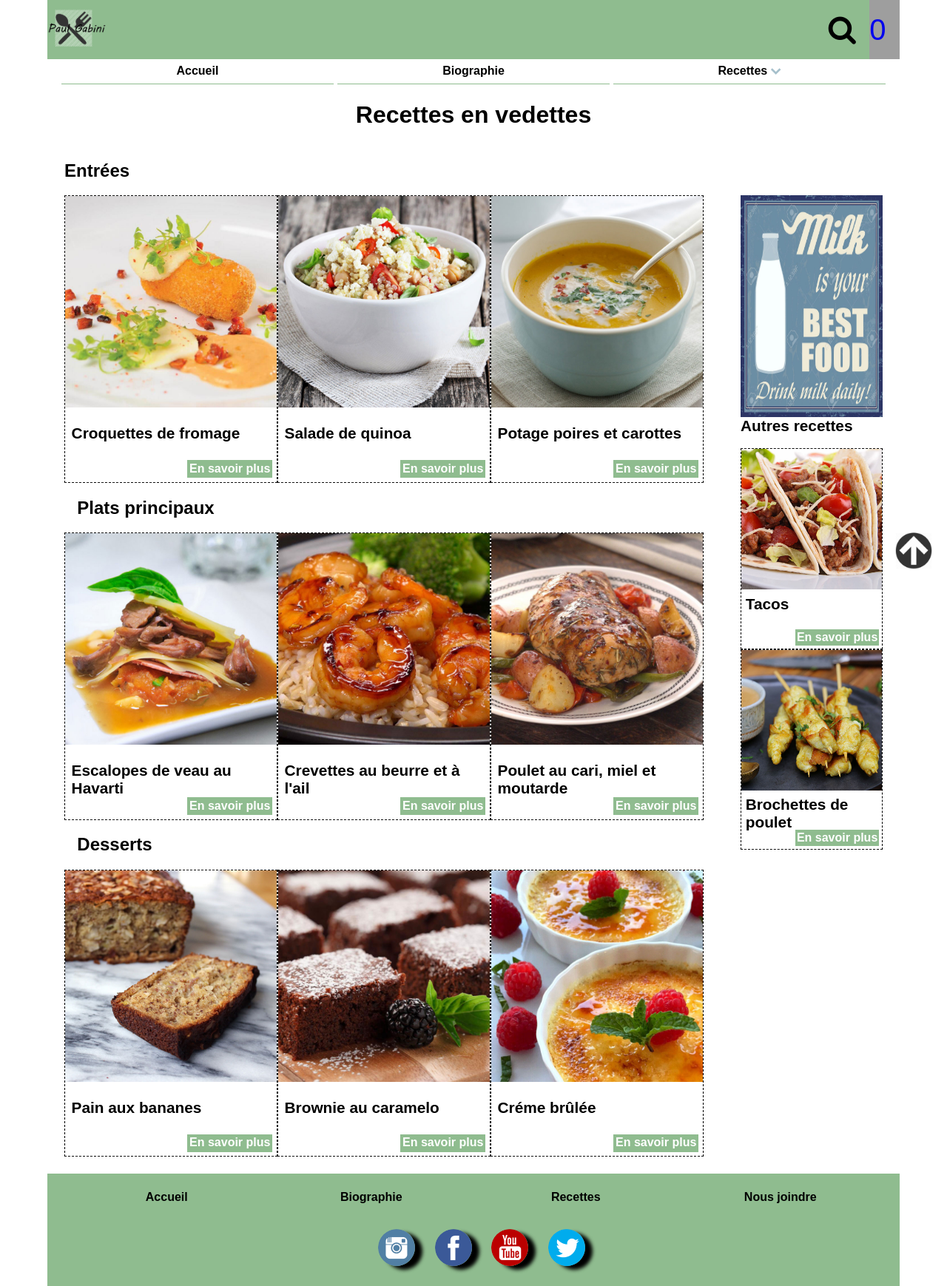
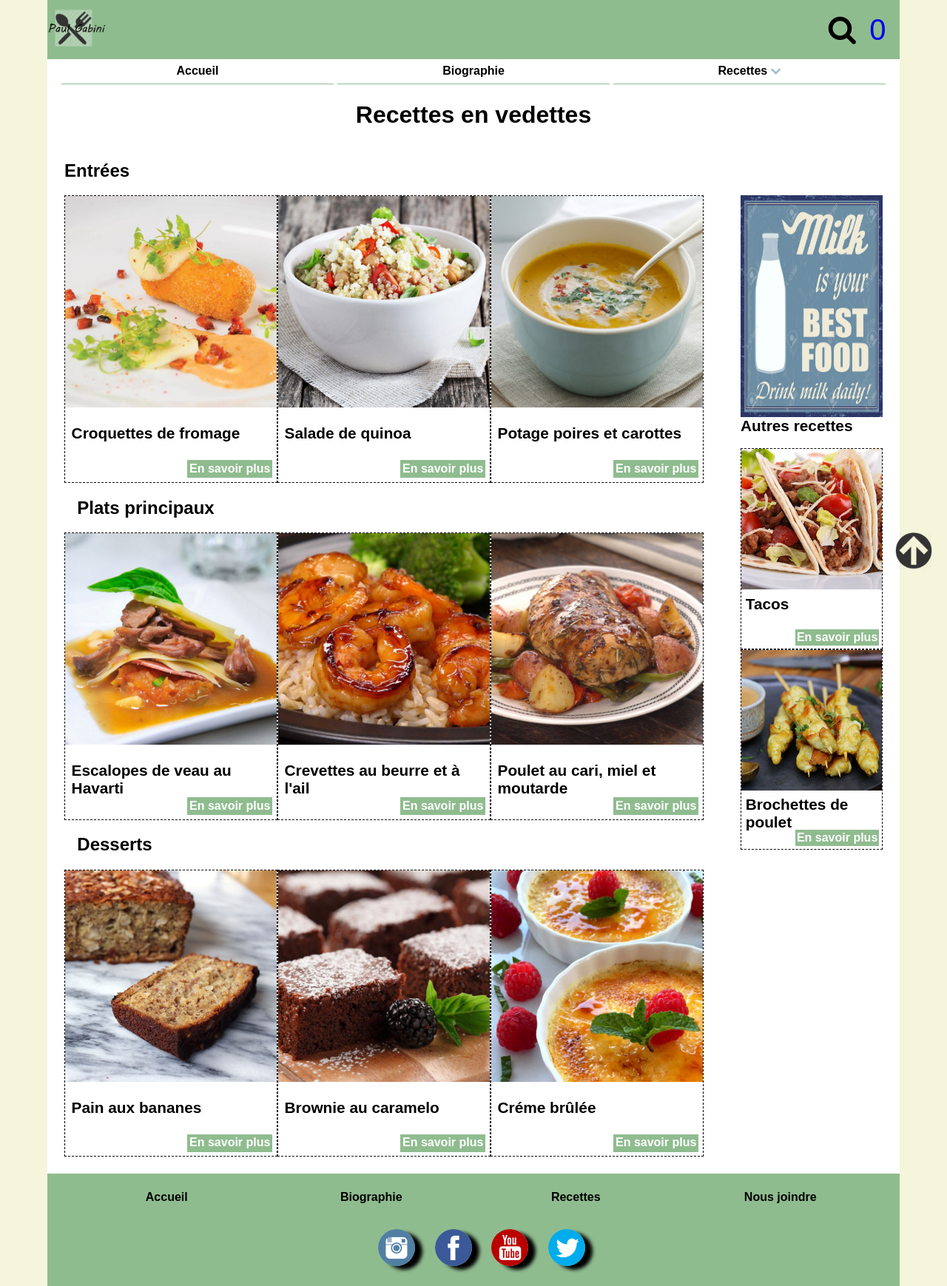
Before and after one commit to starkoi/projet-final, a PHP site: page /index.php in a window 1280 px wide. Shown: the whole page at 74% size. Run offline with PHP 8.4, Linux system fonts and the light colour scheme; data comes from the database, SQL or seed files in the repository; some libraries are stand-ins or nearby versions; grey boxes are pictures that could not be loaded.

Commit message:
ajout beige au body

```diff
--- a/style/main.css
+++ b/style/main.css
@@ -77,12 +77,6 @@ div#logo_paul_gabini a{
     line-height: 80px;
 }
 
-
-#coeur {
-    background-image: url("/images/coeur.png");
-}
-
-
 /**css du menu hamburger**/
 
 
@@ -107,6 +101,7 @@ header .menu-btn span{
 }
 .responsive-menu{
     display: none;
+    background-color: white;
 }
 .responsive-menu ul {
     width: 100%;
@@ -184,12 +179,17 @@ h2{
     text-align: left;
     font-size: 1.5em;
 }
+body{
+    background-color: beige;
+    width: 100%;
+}
 /***********PAGE D'ACCUEIL MOBILE***********/
 
 main{
     display: inline;
     float: left;
     width: 100%;
+    background-color: white;
 }
 #main_accueil h2{
     display: inline;
@@ -348,7 +348,6 @@ main{
     text-align: center;/*on centre les labels*/
 }
 /**********FIN DE LA BIOGRAPHIE MOBILE**********/
-
 /********************PAGE RECETTE MOBBILE****************/
 
 #main_recettes{
@@ -514,9 +513,6 @@ div.container-favori{
     margin-bottom: 1%;
 }
 
-
-
-
 /************DETAILS MOBILE**************/
 
 .img_details{
@@ -542,13 +538,16 @@ div.container-favori{
     font-size: 1em;
 }
 .favoris{
-    display: inline;
-    float: right;
+    display: inline-block;
+    text-align: center;
     color: white;
     background-color: darkseagreen;
     padding: 2%;
     font-weight: bold;
     margin-right: 2%;
+}
+.favoris:hover{
+    color: black;
 }
 .indication_cuisson{
     display: inline;
@@ -752,6 +751,7 @@ footer{
         display: inline;
         float: right;
     }
+
     /******************PAGE RECETTES TABLETTE********/
 
     #title-recettes{
@@ -822,6 +822,7 @@ footer{
     #button-vider-favori{
         width: 50%;
     }
+
 
     /************DETAILS TABLETTE********************/
 
@@ -1007,4 +1008,5 @@ footer{
     #aside-favori img:nth-of-type(2){
         margin-top: 15%;
     }
+
 }
```
